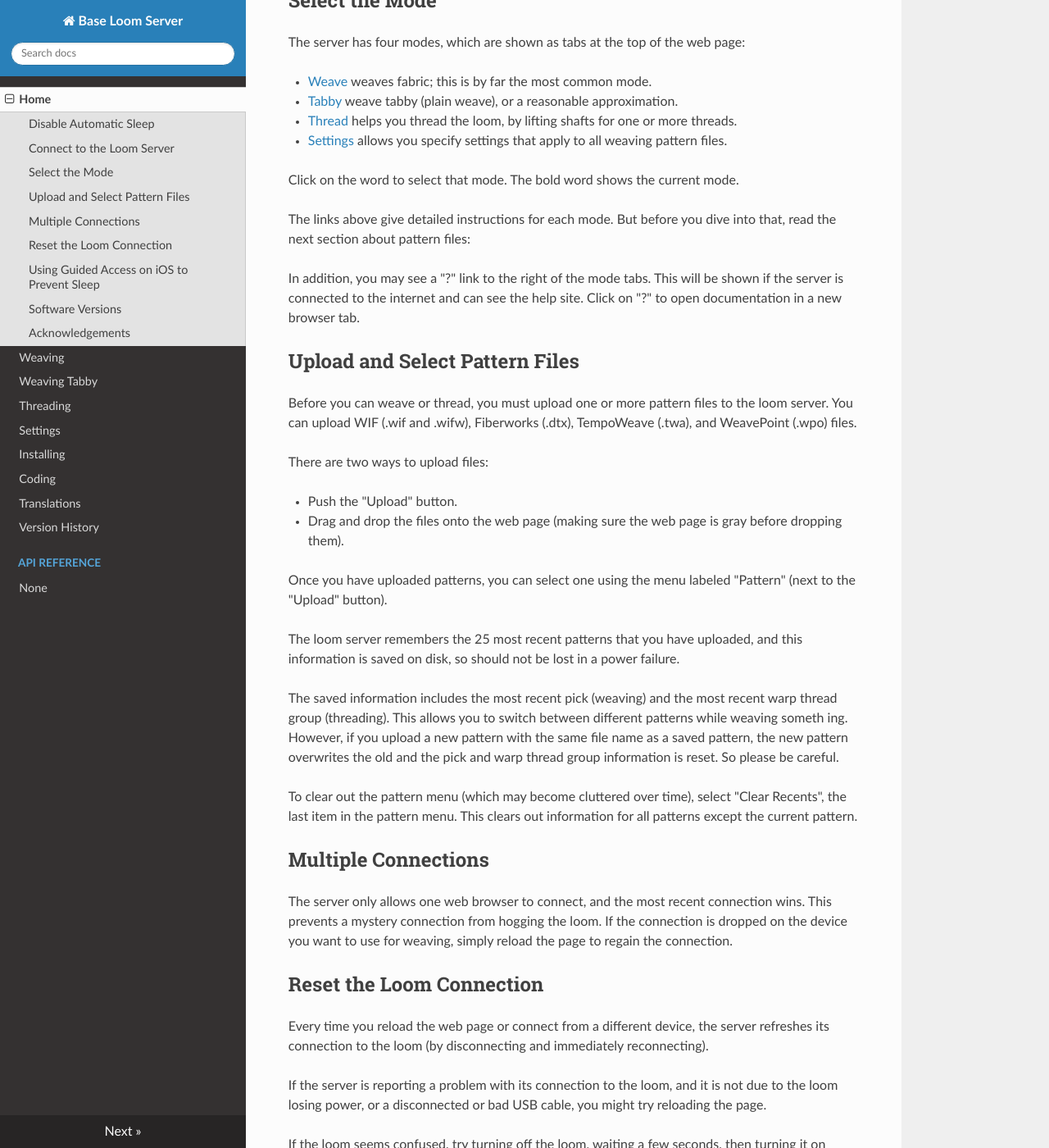
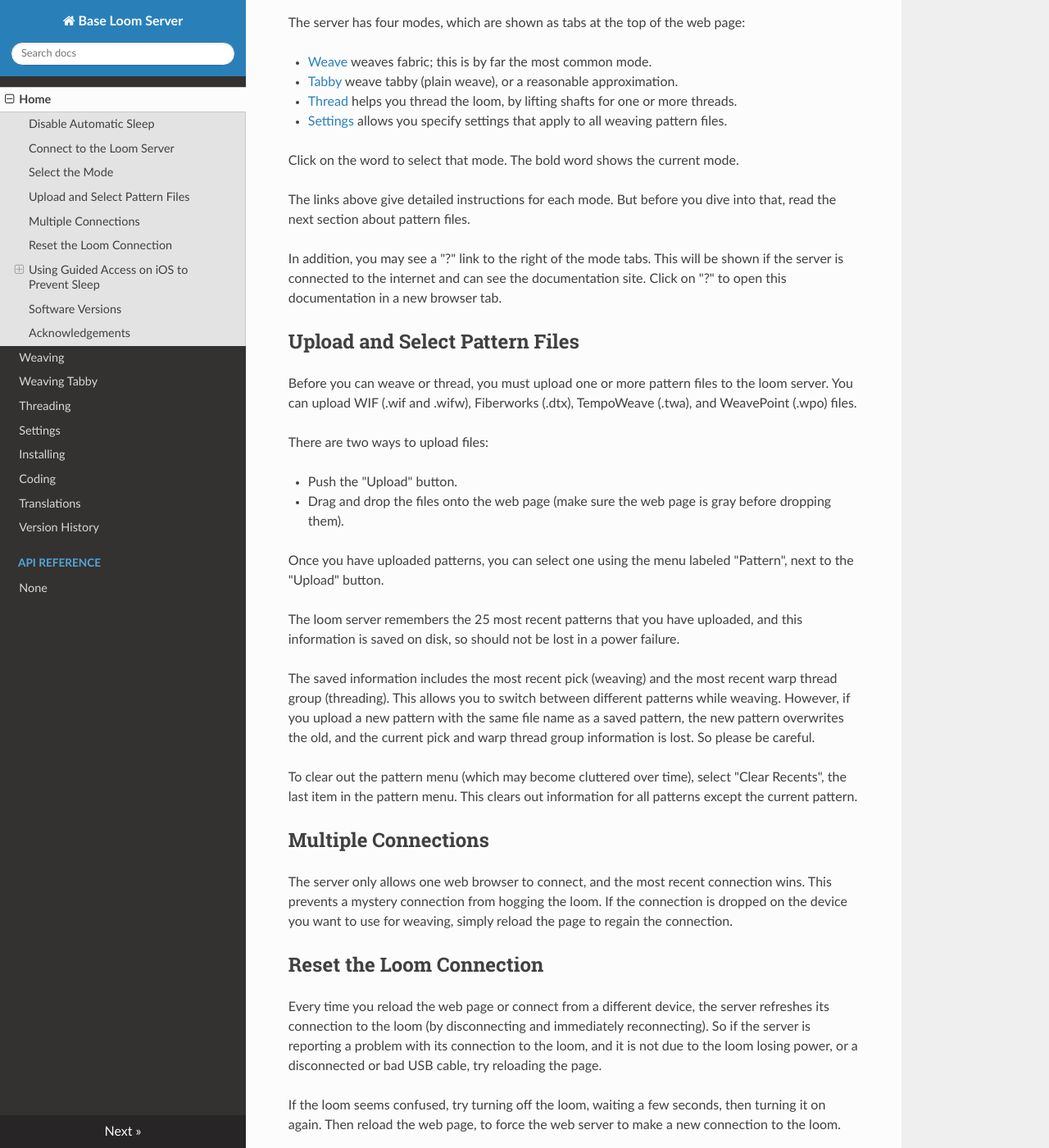
Before and after one commit to r-owen/base_loom_server, an MkDocs documentation site: the page built from docs/index.md, in a window 1280 px wide and 1400 px high, scrolled down 1402 px. Shown: the whole window at 82% size. Built offline with MkDocs 1.6.1, drawn with Linux system fonts in a browser that asks for light colours; nearby versions of some CDN libraries; some of the changed text lies outside the part shown.

Commit message:
Tweak index.md

```diff
--- a/docs/index.md
+++ b/docs/index.md
@@ -69,11 +69,11 @@
 The bold word shows the current mode.
 
 The links above give detailed instructions for each mode.
-But before you dive into that, read the next section about pattern files:
+But before you dive into that, read the next section about pattern files.
 
 In addition, you may see a "?" link to the right of the mode tabs.
-This will be shown if the server is connected to the internet and can see the help site.
-Click on "?" to open documentation in a new browser tab.
+This will be shown if the server is connected to the internet and can see the documentation site.
+Click on "?" to open this documentation in a new browser tab.
 
 ## Upload and Select Pattern Files
 
@@ -83,18 +83,17 @@
 There are two ways to upload files:
 
 * Push the "Upload" button.
-* Drag and drop the files onto the web page (making sure the web page is gray before dropping them).
+* Drag and drop the files onto the web page (make sure the web page is gray before dropping them).
 
-Once you have uploaded patterns, you can select one using the menu labeled "Pattern" (next to the "Upload" button).
+Once you have uploaded patterns, you can select one using the menu labeled "Pattern", next to the "Upload" button.
 
 The loom server remembers the 25 most recent patterns that you have uploaded,
 and this information is saved on disk, so should not be lost in a power failure.
 
 The saved information includes the most recent pick (weaving) and the most recent warp thread group (threading).
-This allows you to switch between different patterns while weaving someth
-ing.
+This allows you to switch between different patterns while weaving.
 However, if you upload a new pattern with the same file name as a saved pattern,
-the new pattern overwrites the old and the pick and warp thread group information is reset.
+the new pattern overwrites the old, and the current pick and warp thread group information is lost.
 So please be careful.
 
 To clear out the pattern menu (which may become cluttered over time),
@@ -111,10 +110,8 @@
 ## Reset the Loom Connection
 
 Every time you reload the web page or connect from a different device, the server refreshes its connection to the loom (by disconnecting and immediately reconnecting).
-
-If the server is reporting a problem with its connection to the loom,
-and it is not due to the loom losing power, or a disconnected or bad USB cable,
-you might try reloading the page.
+So if the server is reporting a problem with its connection to the loom,
+and it is not due to the loom losing power, or a disconnected or bad USB cable, try reloading the page.
 
 If the loom seems confused, try turning off the loom, waiting a few seconds, then turning it on again.
 Then reload the web page, to force the web server to make a new connection to the loom.
@@ -142,15 +139,25 @@
     * Click "Add a Control" at the bottom of the control center.
     * Search for Guided Access and add it.
 
-Then, whenever you start weaving, open the web browser, then bring up the control center to enter Guided Access.
-When you are done weaving, double-click the power button to disable Guided Access.
+### Then, whenever you want to weave:
+
+* Open the web browser you wish to use.
+* Bring up the control center to enter Guided Access.
+* Connect to the loom and weave.
+* When you are done weaving, double-click the power button and authenticate to disable Guided Access.
+
+Note that guided access locks you into the currently running app,
+so it is important to be running your web browser before enabling guided access mode.
+
+Personally I find it easier to dedicate an old used tablet to weaving, and disable sleep (auto-lock) on it.
 
 ## Software Versions
 
 You can see the versions of the main packages in a table in [Settings](settings.md).
 Please include this information in bug reports and feature requests.
 
-Also please check the version history for each package (especially base_loom_server),
+Also please check the version history for each package
+(especially [base_loom_server](https://r-owen.github.io/base_loom_server/version_history/)),
 to see if it has already been fixed in a newer version.
 
 ## Acknowledgements
```
Also changed, not shown: other parts of docs/index.md (+4 -3 lines).
